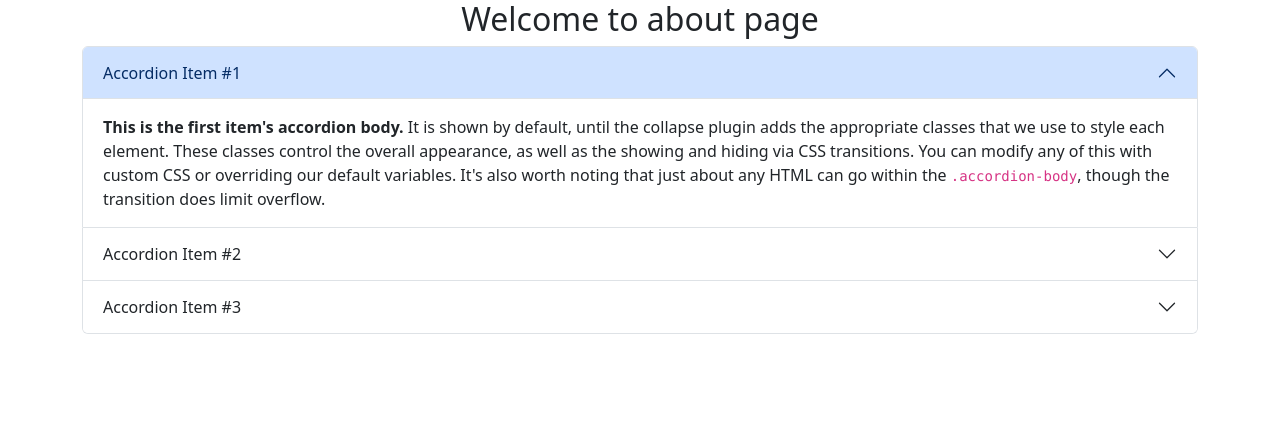
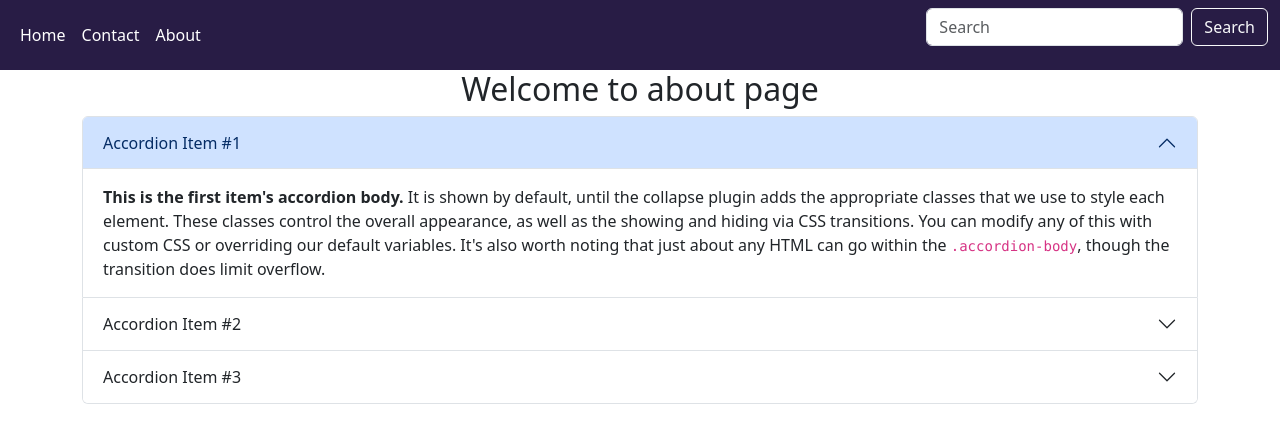
Before and after one commit to Pankaj-Phour/nodeApi, a website: page pages/about.html in a window 1280 px wide. Drawn offline with nearby package versions, Linux system fonts and the light colour scheme.

Commit message:
Minor update on the navbar UI

```diff
--- a/pages/about.html
+++ b/pages/about.html
@@ -8,11 +8,41 @@
     <style>
         .nav-link{
             cursor: pointer;
+            color: white !important;
+        }
+        .navbar{
+            background-color: rgb(40,28,69);
+            color: white;
         }
     </style>
   </head>
   <body>
 
+    <nav class="navbar navbar-expand-lg">
+        <div class="container-fluid">
+
+          <button class="navbar-toggler" type="button" data-bs-toggle="collapse" data-bs-target="#navbarTogglerDemo02" aria-controls="navbarTogglerDemo02" aria-expanded="false" aria-label="Toggle navigation">
+            <span class="navbar-toggler-icon"></span>
+          </button>
+          <div class="collapse navbar-collapse" id="navbarTogglerDemo02">
+            <ul class="navbar-nav me-auto mb-2 mb-lg-0">
+              <li class="nav-item">
+                <span class="nav-link active" aria-current="page" onclick="contact('/')">Home</span>
+              </li>
+              <li class="nav-item">
+                <span class="nav-link" onclick="contact('/contact')">Contact</span>
+              </li>
+              <li class="nav-item">
+                <span class="nav-link" onclick="contact('/about')">About</span>
+              </li>
+            </ul>
+            <form class="d-flex" role="search">
+              <input class="form-control me-2" type="search" placeholder="Search" aria-label="Search">
+              <button class="btn btn-outline-light" type="submit">Search</button>
+            </form>
+          </div>
+        </div>
+      </nav>
 
 <h2 style="text-align: center;">Welcome to about page</h2>
     <div class="container accordion" id="accordionPanelsStayOpenExample">
```
Also changed, not shown: app.js (+3 -10 lines), pages/contact.html (+7 -2 lines), pages/index.html (+7 -2 lines), test.js (added, +9 -0 lines).
